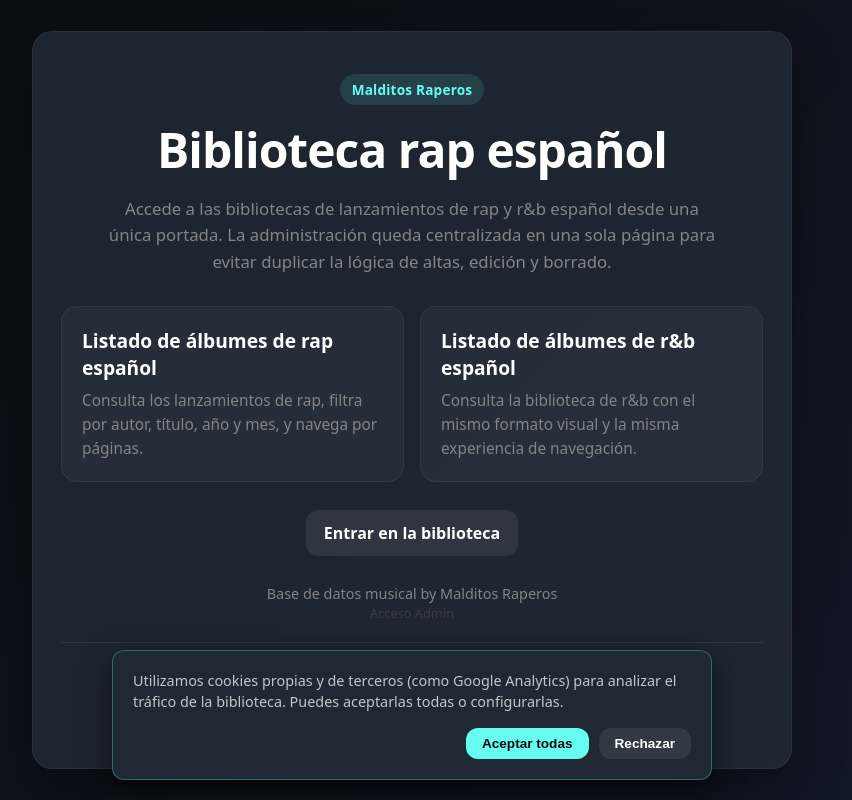
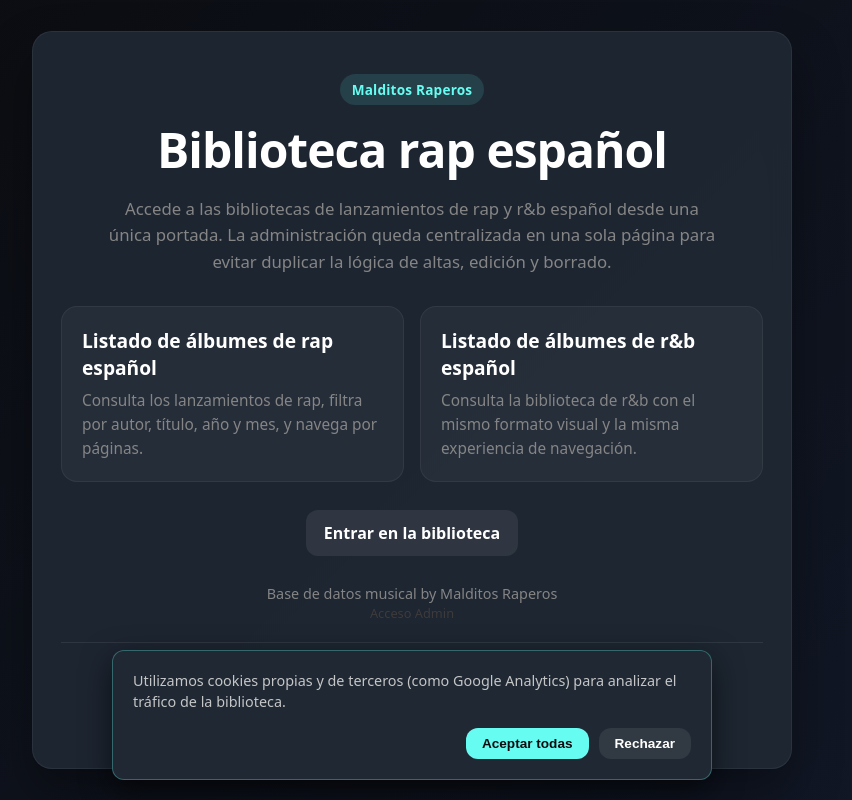
Before and after one commit to jesusviruez/malditosraperos, a plain HTML site: page index.html in a window 1280 px wide. Shown: the whole page, without its empty margins (228-1080 px from the left). Drawn offline with Linux system fonts and the light colour scheme.

Commit message:
Update cookie banner message
Removed the option to configure cookie preferences from the cookie banner message.

```diff
--- a/index.html
+++ b/index.html
@@ -295,7 +295,7 @@
   </main>
   <div id="cookieBanner" class="cookie-banner" style="display: none;">
   <div class="cookie-content">
-    <p>Utilizamos cookies propias y de terceros (como Google Analytics) para analizar el tráfico de la biblioteca. Puedes aceptarlas todas o configurarlas.</p>
+    <p>Utilizamos cookies propias y de terceros (como Google Analytics) para analizar el tráfico de la biblioteca.</p>
     <div class="cookie-buttons">
       <button id="acceptCookies" class="btn btn-cookie">Aceptar todas</button>
       <button id="rejectCookies" class="btn btn-secondary btn-cookie">Rechazar</button>
```
